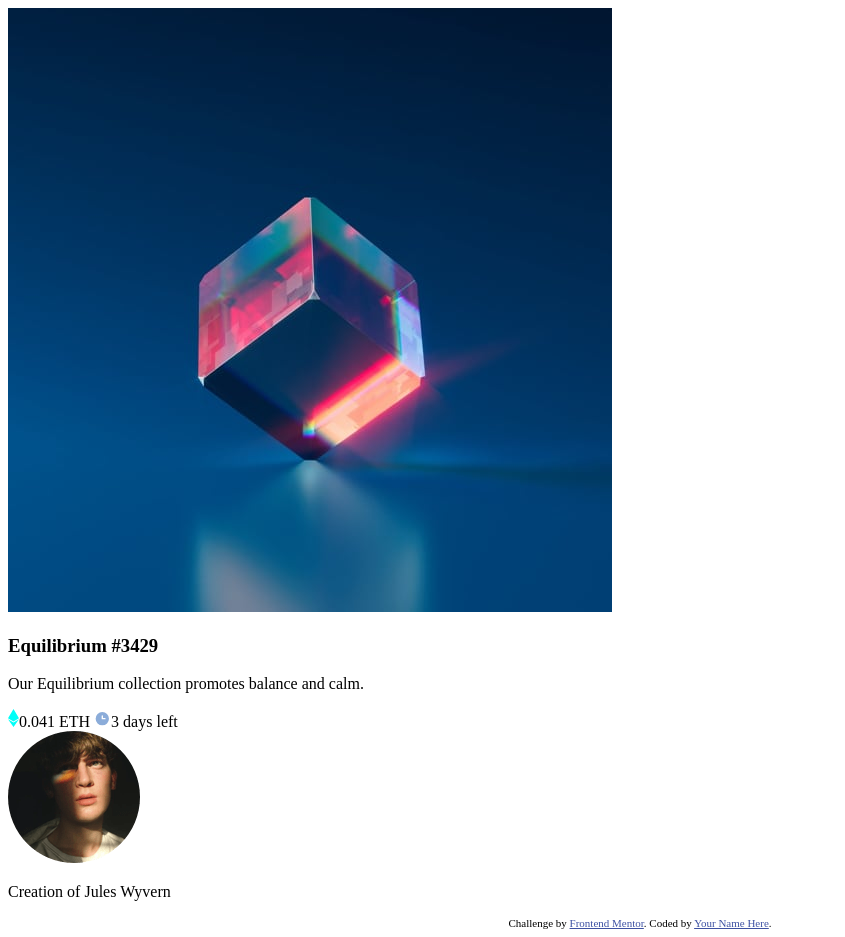
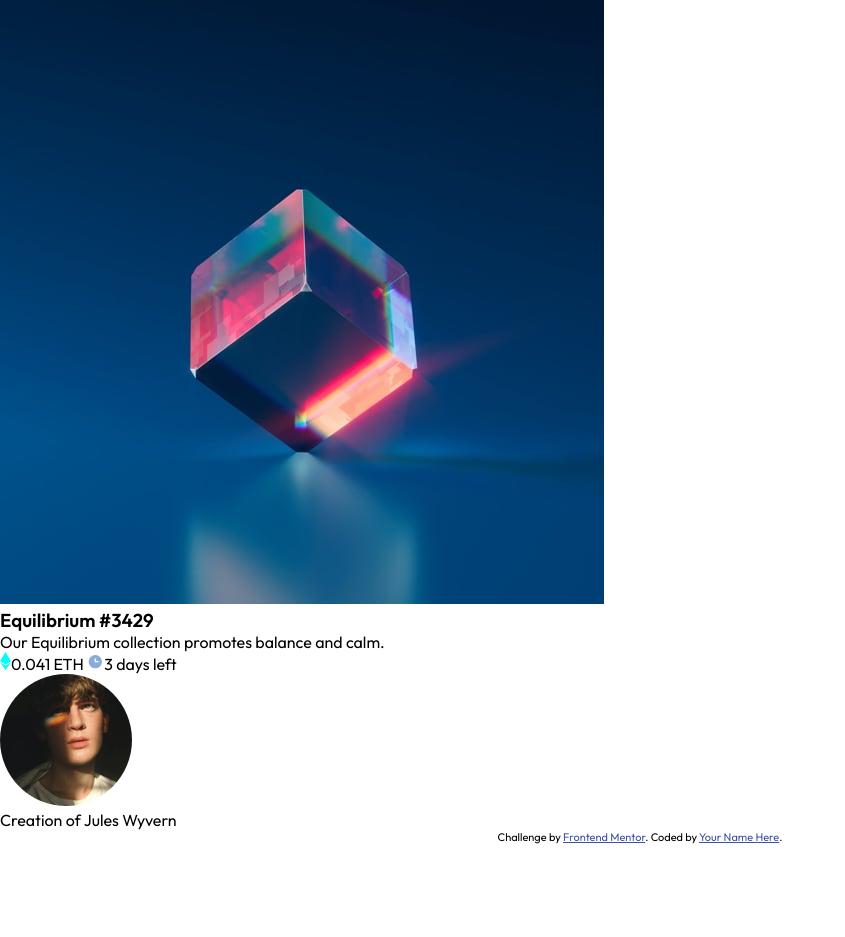
Before and after one commit to avinash4364/NFT-Preview-Card-Component, a plain HTML site: page index.html in a window 1280 px wide. Shown: the whole page, without its empty margins (0-845 px from the left). After the commit the page ends 844 px from the top, so only its background shows below. Drawn offline with Linux system fonts and the light colour scheme.

Commit message:
started working on styling of the website

```diff
--- a/index.html
+++ b/index.html
@@ -19,17 +19,7 @@
       href="https://fonts.googleapis.com/css2?family=Outfit:wght@300;400;600&display=swap"
       rel="stylesheet"
     />
-
-    <!-- Feel free to remove these styles or customise in your own stylesheet 👍 -->
-    <style>
-      .attribution {
-        font-size: 11px;
-        text-align: center;
-      }
-      .attribution a {
-        color: hsl(228, 45%, 44%);
-      }
-    </style>
+    <link rel="stylesheet" href="style.css" />
   </head>
   <body>
     <article class="nft-card">
--- /dev/null
+++ b/style.css
@@ -0,0 +1,19 @@
+*,
+*::before,
+*::after {
+  margin: 0;
+  padding: 0;
+  box-sizing: border-box;
+}
+
+body {
+  font-family: 'Outfit', sans-serif;
+}
+
+.attribution {
+  font-size: 11px;
+  text-align: center;
+}
+.attribution a {
+  color: hsl(228, 45%, 44%);
+}
```
